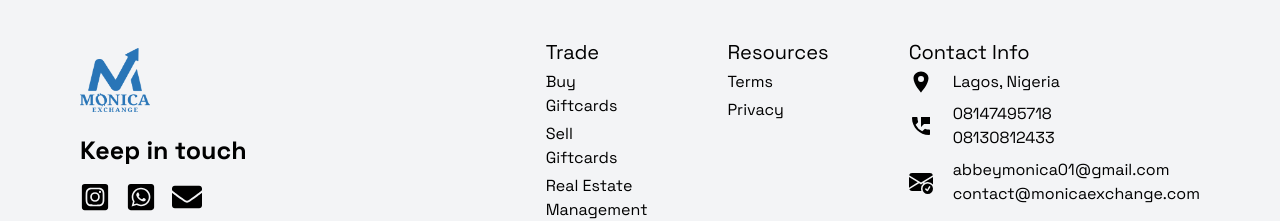
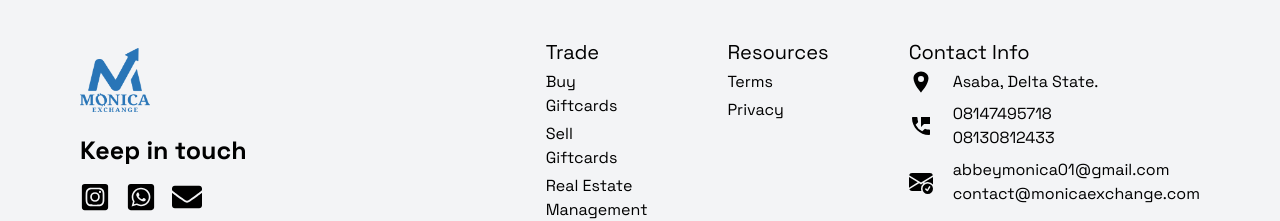
Before and after one commit to honordevop/monicaexhange, a Next.js app: page / in a window 1280 px wide. Shown: the part 5110-5331 px from the top of the page. Built offline with nearby package versions, Linux system fonts and the light colour scheme.

Commit message:
Update Footer.jsx
Change the location address

```diff
--- a/src/components/Footer.jsx
+++ b/src/components/Footer.jsx
@@ -45,7 +45,7 @@ const Footer = () => {
               <ul className="flex flex-col gap-2">
                 <li className="flex gap-5 items-center">
                   <IoLocationSharp className="text-2xl" />{" "}
-                  <p> Lagos, Nigeria</p>
+                  <p> Asaba, Delta State.</p>
                 </li>
                 <li className="flex gap-5 items-center">
                   <MdPermPhoneMsg className="text-2xl" />
```
